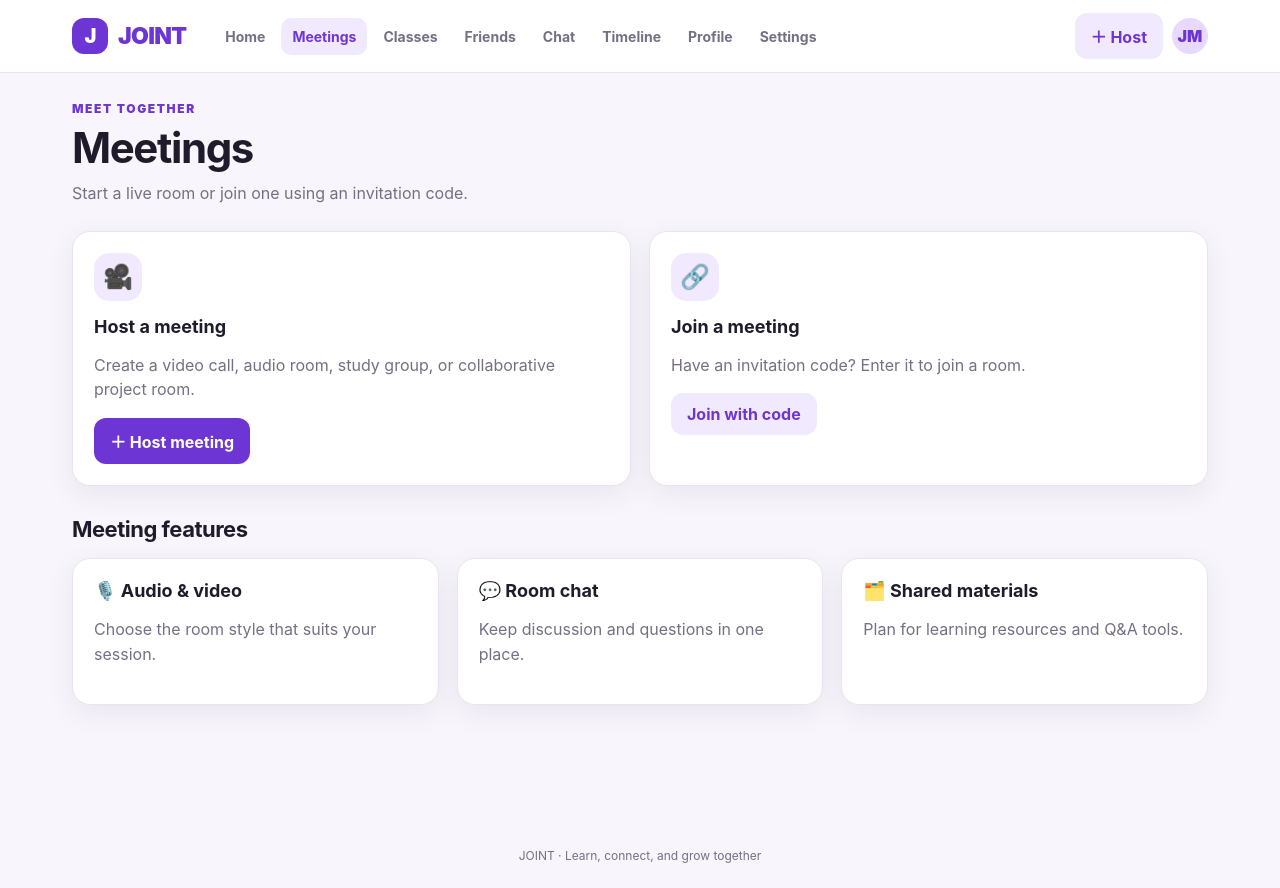
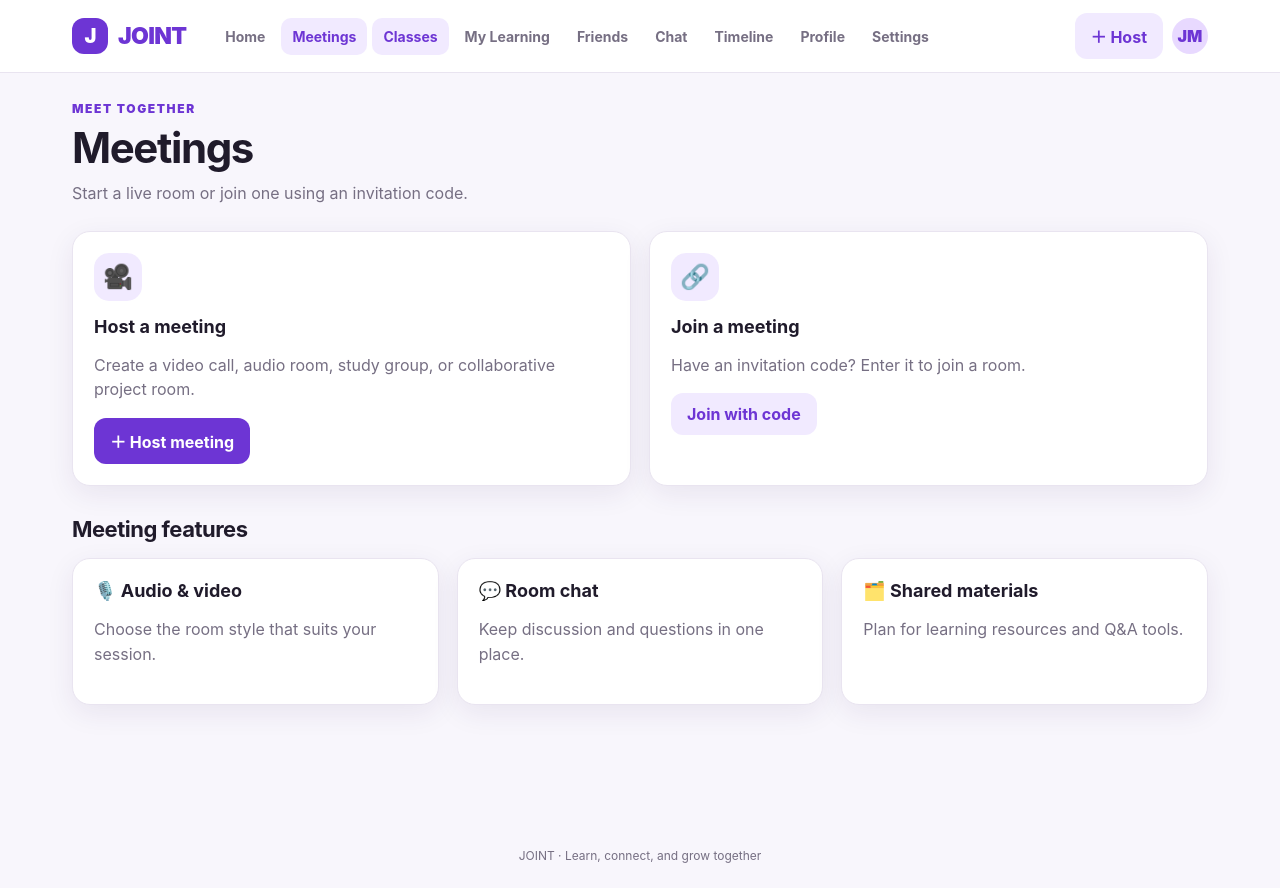
Before and after one commit to Demoses20/joint-app, a plain HTML site: page meetings.html in a window 1280 px wide. Drawn offline with Linux system fonts and the light colour scheme.

Commit message:
Update navigation links in meetings.html

```diff
--- a/meetings.html
+++ b/meetings.html
@@ -1,6 +1,8 @@
 <!doctype html><html lang="en"><head><meta charset="utf-8"><meta name="viewport" content="width=device-width, initial-scale=1"><title>Meetings — JOINT</title><link rel="stylesheet" href="style.css"></head><body><header class="topbar"><div class="topbar-inner">
 <a class="brand" href="index.html"><span class="brand-mark">J</span> JOINT</a>
-<nav class="main-nav" aria-label="Main navigation"><a href="index.html" class="">Home</a><a href="meetings.html" class="active">Meetings</a><a href="classes.html" class="">Classes</a><a href="friends.html" class="">Friends</a><a href="chat.html" class="">Chat</a><a href="timeline.html" class="">Timeline</a><a href="profile.html" class="">Profile</a><a href="settings.html" class="">Settings</a></nav>
+<nav class="main-nav" aria-label="Main navigation"><a href="index.html" class="">Home</a><a href="meetings.html" class="active">Meetings</a><a href="classes.html" class="active">Classes</a>
+<a href="my-learning.html">My Learning</a>
+<a href="friends.html">Friends</a><a href="chat.html" class="">Chat</a><a href="timeline.html" class="">Timeline</a><a href="profile.html" class="">Profile</a><a href="settings.html" class="">Settings</a></nav>
 <div class="top-actions"><a class="btn secondary desktop-only" href="host-meeting.html">＋ Host</a><div class="avatar" title="Your profile">JM</div></div>
 </div></header><nav class="bottom-nav" aria-label="Mobile navigation"><a href="index.html" class=""><span>⌂</span>Home</a><a href="meetings.html" class="active"><span>▣</span>Meetings</a><a href="classes.html" class=""><span>▤</span>Classes</a><a href="friends.html" class=""><span>♧</span>Friends</a><a href="chat.html" class=""><span>✉</span>Chat</a></nav><main class="page"><div class="page-heading"><div><div class="eyebrow">Meet together</div><h1>Meetings</h1><p class="subtitle">Start a live room or join one using an invitation code.</p></div></div>
 <div class="grid two"><div class="card"><div class="icon-box">🎥</div><h3>Host a meeting</h3><p>Create a video call, audio room, study group, or collaborative project room.</p><a class="btn" href="host-meeting.html">＋ Host meeting</a></div><div class="card"><div class="icon-box">🔗</div><h3>Join a meeting</h3><p>Have an invitation code? Enter it to join a room.</p><a class="btn secondary" href="join-meeting.html">Join with code</a></div></div>
```
